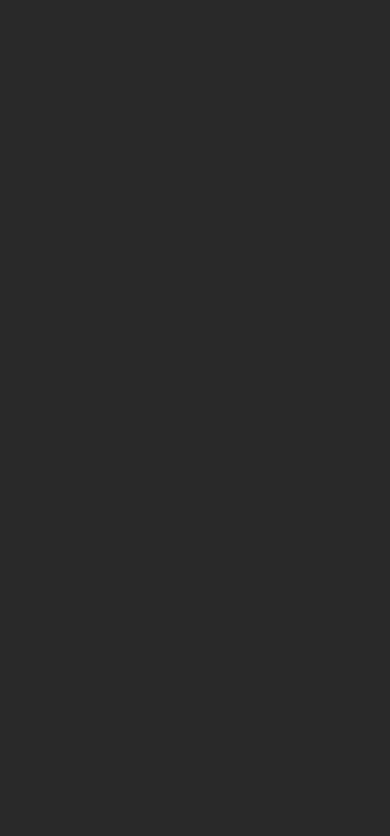
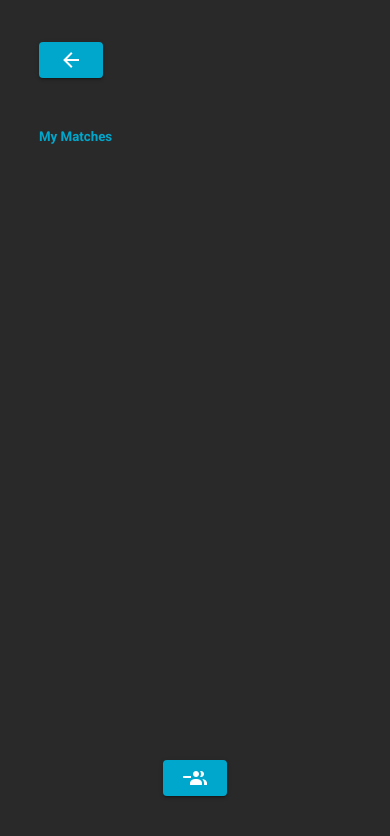
Before and after one commit to Miguel22247/MatchGame, a Vue app: page /matches in a window 390 px wide. Shown: the top 836 px of the page. Built offline with nearby package versions, Linux system fonts and the light colour scheme.

Commit message:
add Matches

```diff
--- a/src/views/Matches.vue
+++ b/src/views/Matches.vue
@@ -7,8 +7,28 @@
             </div>
         </div>
         <div class="mobile-landing">
-            <div class="container">
+            <div class="my-matches-text">
+                <h5>My Matches</h5>
             </div>
+            <div class="return-button">
+                <router-link to="/home">
+                    <v-btn color="#00A7CC">
+                        <v-icon color="#ffffff">
+                            mdi-arrow-left
+                        </v-icon>
+                    </v-btn>
+                </router-link>
+            </div>
+            <div class="navbar">
+				<v-row
+				align="center"
+				justify="space-around"
+				>
+                    <v-btn color="#00A7CC">
+                        <v-icon color="#ffffff">mdi-account-multiple-minus</v-icon>
+                    </v-btn>
+                </v-row>
+			</div>
         </div>
 	</div>
 </template>
@@ -18,32 +38,6 @@
 <style scoped>
 /*for browsers*/
 @media screen and (min-width:1025px){
-    .landing-page {
-        background-color: #292929;
-        height: 100%;
-        width: 100%;
-    }
-
-    .mobile-landing {
-        display: none;
-    }
-
-    .on-desktop {
-        color: #00A7CC;
-        position: absolute;
-        top: 50%;
-        left: 50%;
-        transform: translate(-50%, -50%);
-    }
-
-    .on-desktop img {
-        position: absolute;
-        left: 50%;
-        transform: translate(-50%, 0%);
-    }
-}
-/*for mobile*/
-@media screen and (max-width: 1024px) {
     .on-desktop {
         display: none;
     }
@@ -60,4 +54,46 @@
         padding: 0;
     }
 }
+/*for mobile*/
+@media screen and (max-width: 1024px) {
+    .on-desktop {
+        display: none;
+    }
+
+    .landing-page {
+        background-color: #292929;
+        height: 100%;
+        width: 100%;
+        position: fixed;
+    }
+
+	* {
+        box-sizing: border-box;
+        margin: 0;
+        padding: 0;
+    }
+
+    .my-matches-text {
+        position: absolute;
+        top: 15%;
+        left: 10%;
+        color: #00A7CC;
+    }
+
+    .return-button button {
+        position: absolute;
+        top: 5%;
+        left: 10%;
+        font-weight: bold;
+        font-size: 20px;
+    }
+
+    .navbar {
+		width: 100%;
+		height: 40px;
+		position: absolute;
+		top: 90%;
+	}
+
+}
 </style>
```
